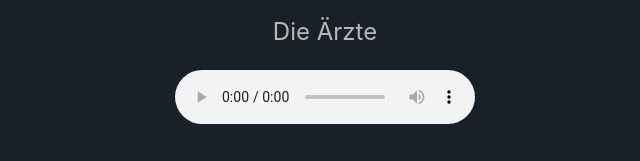
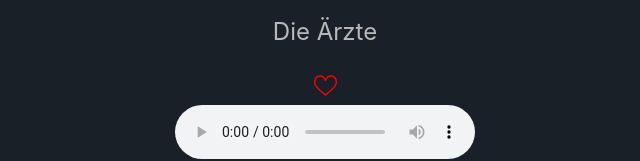
Before and after one commit to m-wiemers/Nukebox, a Next.js app: page /songs/ich-am-strand-aerzte in a window 1280 px wide. Shown: the part 447-608 px from the top of the page, without its empty margins (315-955 px from the left). Built offline with nearby package versions, Linux system fonts and the light colour scheme.

Commit message:
add red like button to songpage

```diff
--- a/components/Button.tsx
+++ b/components/Button.tsx
@@ -2,12 +2,57 @@
 import styles from "../styles/Button.module.css";
 
 export default function Button() {
-  const likeVector = <img src="/like.svg" />;
-  const unLikeVector = <img src="/unlike.svg" />;
+  const likeVector = (
+    <svg
+      version="1.1"
+      id="Capa_1"
+      xmlns="http://www.w3.org/2000/svg"
+      x="0px"
+      y="0px"
+      viewBox="0 0 512 512"
+    >
+      <path
+        className={styles.unlike}
+        d="M376,30c-27.783,0-53.255,8.804-75.707,26.168c-21.525,16.647-35.856,37.85-44.293,53.268
+c-8.437-15.419-22.768-36.621-44.293-53.268C189.255,38.804,163.783,30,136,30C58.468,30,0,93.417,0,177.514
+c0,90.854,72.943,153.015,183.369,247.118c18.752,15.981,40.007,34.095,62.099,53.414C248.38,480.596,252.12,482,256,482
+s7.62-1.404,10.532-3.953c22.094-19.322,43.348-37.435,62.111-53.425C439.057,330.529,512,268.368,512,177.514
+C512,93.417,453.532,30,376,30z"
+      />
+    </svg>
+  );
+  const unLikeVector = (
+    <svg
+      version="1.1"
+      id="Capa_1"
+      xmlns="http://www.w3.org/2000/svg"
+      x="0px"
+      y="0px"
+      viewBox="0 0 512 512"
+    >
+      <path
+        className={styles.like}
+        d="M474.644,74.27C449.391,45.616,414.358,29.836,376,29.836c-53.948,0-88.103,32.22-107.255,59.25
+     c-4.969,7.014-9.196,14.047-12.745,20.665c-3.549-6.618-7.775-13.651-12.745-20.665c-19.152-27.03-53.307-59.25-107.255-59.25
+     c-38.358,0-73.391,15.781-98.645,44.435C13.267,101.605,0,138.213,0,177.351c0,42.603,16.633,82.228,52.345,124.7
+     c31.917,37.96,77.834,77.088,131.005,122.397c19.813,16.884,40.302,34.344,62.115,53.429l0.655,0.574
+     c2.828,2.476,6.354,3.713,9.88,3.713s7.052-1.238,9.88-3.713l0.655-0.574c21.813-19.085,42.302-36.544,62.118-53.431
+     c53.168-45.306,99.085-84.434,131.002-122.395C495.367,259.578,512,219.954,512,177.351
+     C512,138.213,498.733,101.605,474.644,74.27z M309.193,401.614c-17.08,14.554-34.658,29.533-53.193,45.646
+     c-18.534-16.111-36.113-31.091-53.196-45.648C98.745,312.939,30,254.358,30,177.351c0-31.83,10.605-61.394,29.862-83.245
+     C79.34,72.007,106.379,59.836,136,59.836c41.129,0,67.716,25.338,82.776,46.594c13.509,19.064,20.558,38.282,22.962,45.659
+     c2.011,6.175,7.768,10.354,14.262,10.354c6.494,0,12.251-4.179,14.262-10.354c2.404-7.377,9.453-26.595,22.962-45.66
+     c15.06-21.255,41.647-46.593,82.776-46.593c29.621,0,56.66,12.171,76.137,34.27C471.395,115.957,482,145.521,482,177.351
+     C482,254.358,413.255,312.939,309.193,401.614z"
+      />
+    </svg>
+  );
   const [like, setLike] = useState(unLikeVector);
+  const [unLikeStatus, setLikeStatus] = useState(true);
 
   function changeLike() {
-    setLike(like == unLikeVector ? likeVector : unLikeVector);
+    setLikeStatus(unLikeStatus ? false : true);
+    setLike(unLikeStatus ? likeVector : unLikeVector);
   }
 
   return (
--- a/components/Song.tsx
+++ b/components/Song.tsx
@@ -1,4 +1,5 @@
 import styles from "../styles/song.module.css";
+import Button from "./Button";
 
 type Props = {
   image: string;
@@ -13,6 +14,7 @@
       <img className={styles.img} src={props.image} />
       <div className={styles.title}>{props.title}</div>
       <div className={styles.artist}>{props.artist}</div>
+      <Button />
     </div>
   );
   return singleSongContent;
--- a/pages/index.tsx
+++ b/pages/index.tsx
@@ -5,7 +5,6 @@
 import { useEffect, useState } from "react";
 import { APISong, getSongs } from "../utils/api";
 import Link from "next/link";
-import Button from "../components/Button";
 
 export default function Home() {
   // add const "tracks" and set the status to an empty Array from type "APITracks"
--- a/styles/Button.module.css
+++ b/styles/Button.module.css
@@ -1,4 +1,14 @@
 .button {
-  height: 50px;
-  background-color: white;
+  height: 35px;
+  width: 35px;
+  border: none;
+  background-color: transparent;
 }
+
+.unlike {
+  fill: red;
+}
+
+.like {
+  fill: red;
+}
```
Also changed, not shown: public/like.svg.
